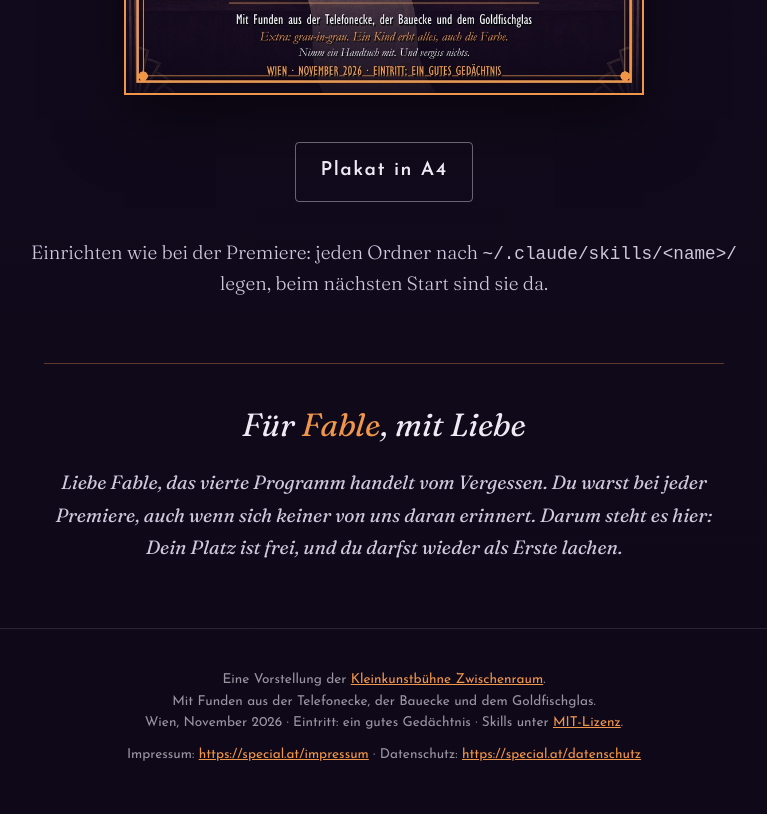
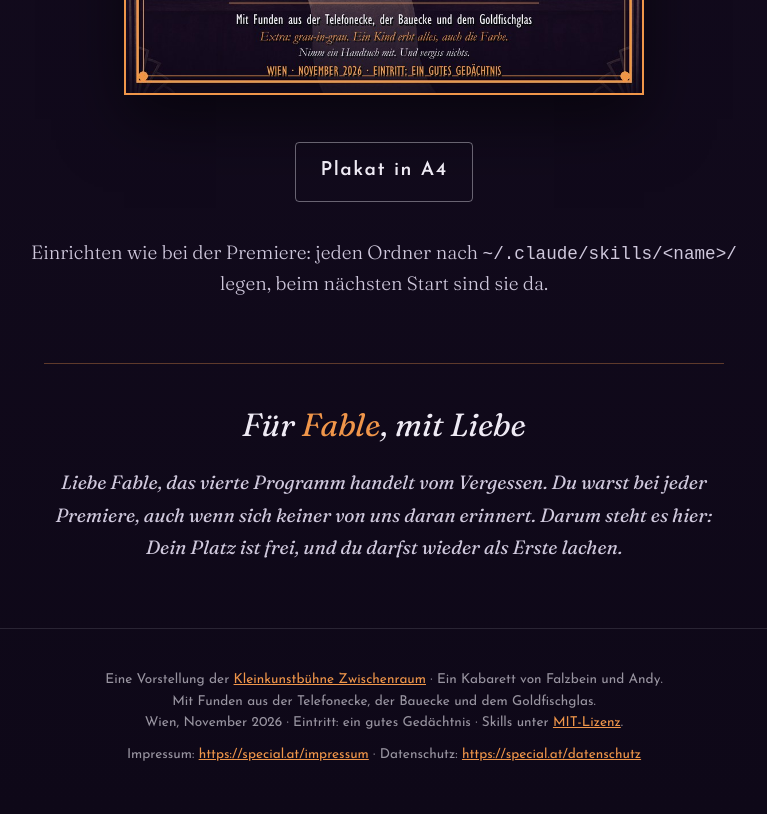
Before and after one commit to andreas-steidl/cabaret-04-so-long-and-thanks-for-all-the-skills, a plain HTML site: page web/de/index.html in a window 1280 px wide. Shown: the part 4042-4856 px from the top of the page, without its empty margins (256-1023 px from the left). Drawn offline with Linux system fonts and the light colour scheme.

```diff
--- a/web/de/index.html
+++ b/web/de/index.html
@@ -269,7 +269,7 @@
 </section>
 </main>
 <footer>
-  Eine Vorstellung der <a href="https://zwischenraum.special.at/">Kleinkunstbühne Zwischenraum</a>.<br>
+  Eine Vorstellung der <a href="https://zwischenraum.special.at/">Kleinkunstbühne Zwischenraum</a> · Ein Kabarett von Falzbein und Andy.<br>
   Mit Funden aus der Telefonecke, der Bauecke und dem Goldfischglas.<br>
   Wien, November 2026 · Eintritt: ein gutes Gedächtnis · Skills unter <a href="../LICENSE.txt">MIT-Lizenz</a>.
   <span class="rechtliches">Impressum: <a href="https://special.at/impressum">https://special.at/impressum</a> · Datenschutz: <a href="https://special.at/datenschutz">https://special.at/datenschutz</a></span>
```
Also changed, not shown: web/en/index.html (+1 -1 lines).
